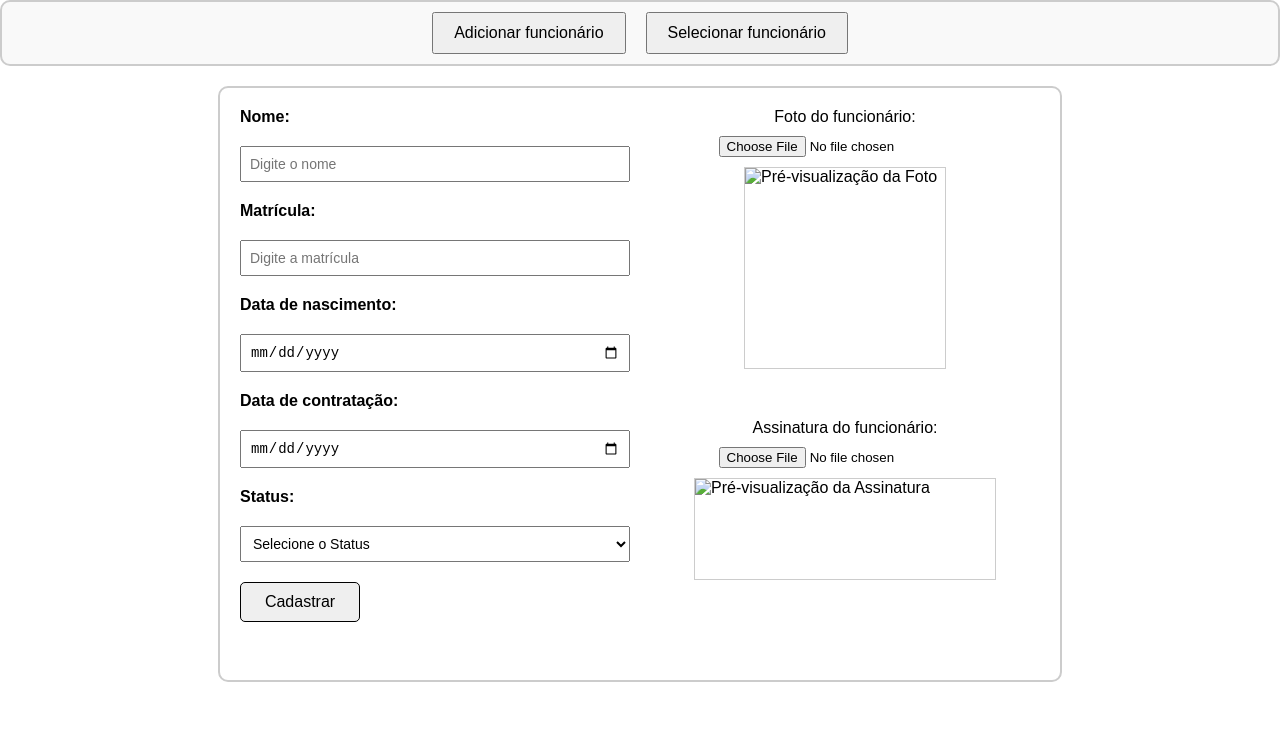
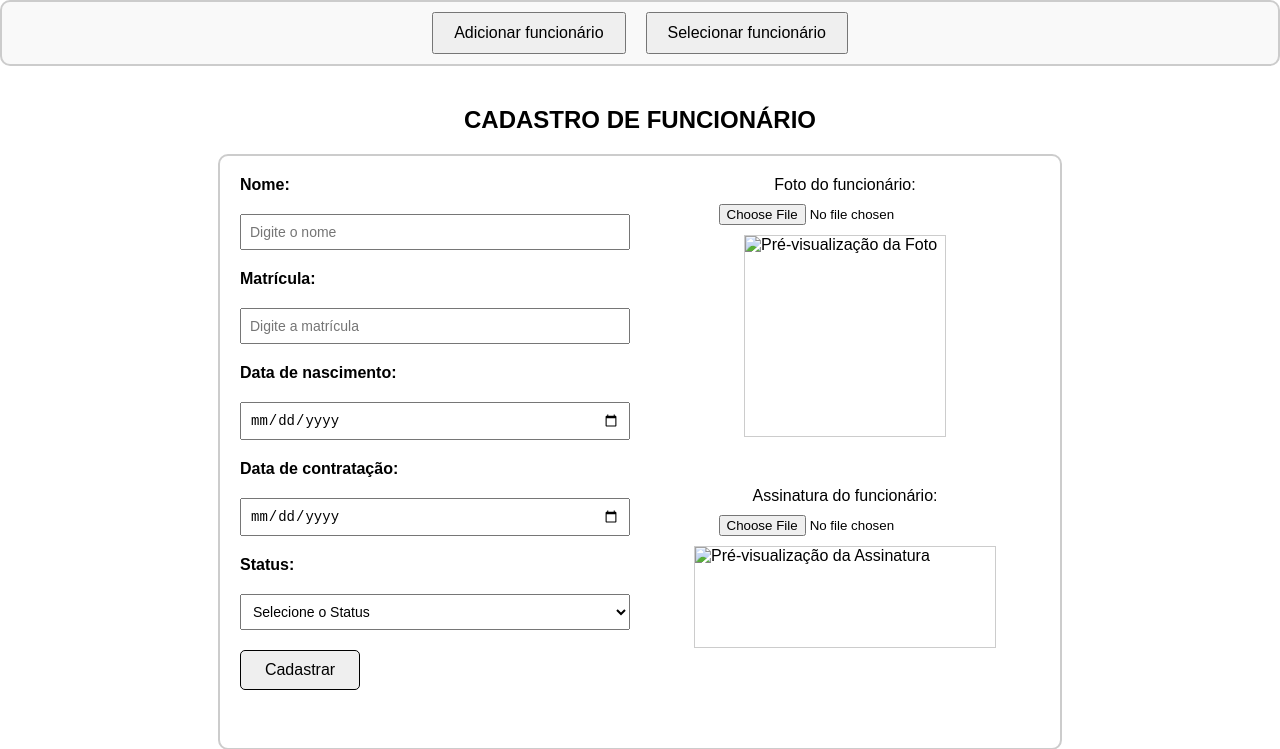
Before and after one commit to paulovarrone/CadastrosFuncionario, a Flask app: page / in a window 1280 px wide. Shown: the top 749 px of the page. Run offline with Flask 3, Linux system fonts and the light colour scheme.

Commit message:
titulo da pagina

```diff
--- a/templates/index.html
+++ b/templates/index.html
@@ -14,6 +14,8 @@
     <!-- <a href="./alterar"><button>Alterar dados do funcionário</button></a> -->
     <a href="./selecionar"><button>Selecionar funcionário</button></a>
   </div>
+
+  <h2>CADASTRO DE FUNCIONÁRIO</h2>
 
   <div class="container">
     <form class="form-container" method="POST" action="/cadastro" enctype="multipart/form-data">
--- a/templates/select.html
+++ b/templates/select.html
@@ -14,7 +14,7 @@
     <!-- <a href="./alterar"><button>Alterar dados do funcionário</button></a> -->
     <a href="./selecionar"><button>Selecionar funcionário</button></a>
   </div>
-
+  <h2>SELEÇÃO DE FUNCIONÁRIO</h2>
   <div class="container">
     <form class="form-container" method="POST" action="/selecionar" enctype="multipart/form-data">
       <div class="form">
```
